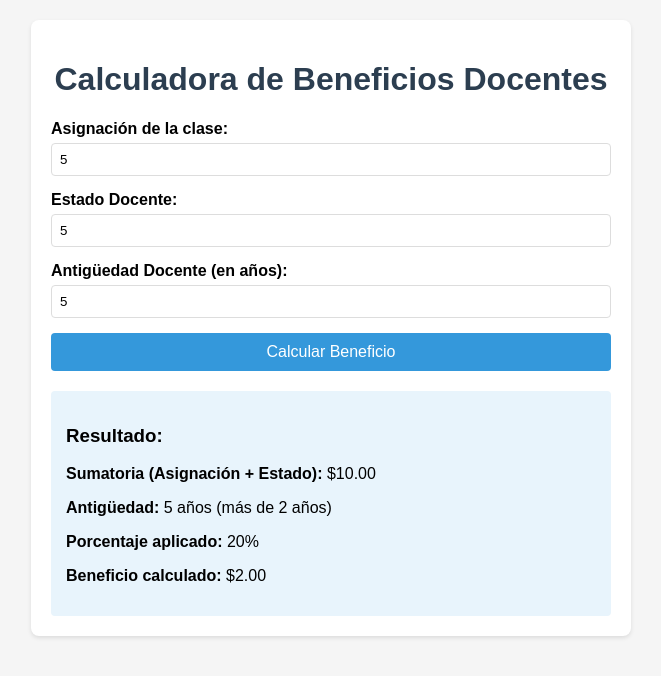
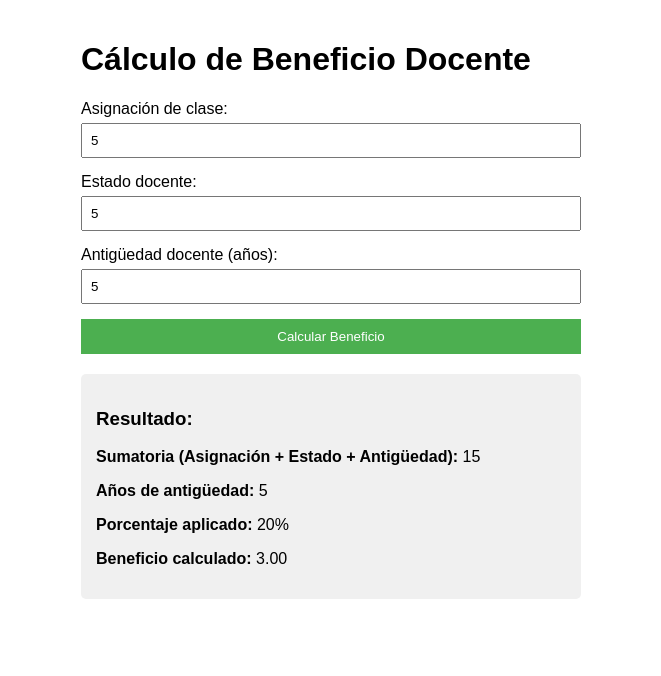
Before and after one commit to cristianmartinez06/calculadora_arraigo, a plain HTML site: page index.html in a window 1280 px wide. Both pictures are taken after typing "5", "5", "5" into the empty fields and a click on the button "Calcular Beneficio". Shown: the whole page, without its empty margins (309-970 px from the left). Drawn offline with Linux system fonts and the light colour scheme.

Commit message:
index.html

```diff
--- a/index.html
+++ b/index.html
@@ -3,127 +3,98 @@
 <head>
     <meta charset="UTF-8">
     <meta name="viewport" content="width=device-width, initial-scale=1.0">
-    <title>Calculadora de Beneficios Docentes</title>
+    <title>Cálculo de Beneficio Docente</title>
     <style>
         body {
             font-family: Arial, sans-serif;
-            max-width: 600px;
+            max-width: 500px;
             margin: 0 auto;
             padding: 20px;
-            background-color: #f5f5f5;
         }
-        .container {
-            background-color: white;
-            padding: 20px;
-            border-radius: 8px;
-            box-shadow: 0 2px 4px rgba(0,0,0,0.1);
-        }
-        h1 {
-            color: #2c3e50;
-            text-align: center;
-        }
-        .form-group {
+        .input-group {
             margin-bottom: 15px;
         }
         label {
             display: block;
             margin-bottom: 5px;
-            font-weight: bold;
         }
         input {
             width: 100%;
             padding: 8px;
-            border: 1px solid #ddd;
-            border-radius: 4px;
             box-sizing: border-box;
         }
         button {
-            background-color: #3498db;
+            background-color: #4CAF50;
             color: white;
             border: none;
-            padding: 10px 15px;
-            border-radius: 4px;
+            padding: 10px;
+            width: 100%;
             cursor: pointer;
-            width: 100%;
-            font-size: 16px;
         }
-        button:hover {
-            background-color: #2980b9;
-        }
-        #resultado {
+        #result {
             margin-top: 20px;
             padding: 15px;
-            background-color: #e8f4fc;
-            border-radius: 4px;
-            display: none;
+            background-color: #f0f0f0;
+            border-radius: 5px;
         }
     </style>
 </head>
 <body>
-    <div class="container">
-        <h1>Calculadora de Beneficios Docentes</h1>
+    <h1>Cálculo de Beneficio Docente</h1>
 
-        <div class="form-group">
-            <label for="asignacion">Asignación de la clase:</label>
-            <input type="number" id="asignacion" placeholder="Ingrese el monto">
+    <div class="input-group">
+        <label for="asignacion">Asignación de clase:</label>
+        <input type="number" id="asignacion" placeholder="Ingrese monto">
     </div>
 
-        <div class="form-group">
-            <label for="estado">Estado Docente:</label>
-            <input type="number" id="estado" placeholder="Ingrese el monto">
+    <div class="input-group">
+        <label for="estado">Estado docente:</label>
+        <input type="number" id="estado" placeholder="Ingrese monto">
     </div>
 
-        <div class="form-group">
-            <label for="antiguedad">Antigüedad Docente (en años):</label>
-            <input type="number" id="antiguedad" placeholder="Ingrese los años">
+    <div class="input-group">
+        <label for="antiguedad">Antigüedad docente (años):</label>
+        <input type="number" id="antiguedad" placeholder="Ingrese años">
     </div>
 
-        <button onclick="calcularPorcentaje()">Calcular Beneficio</button>
+    <button onclick="calcularBeneficio()">Calcular Beneficio</button>
 
-        <div id="resultado"></div>
-    </div>
+    <div id="result"></div>
 
     <script>
-        function calcularPorcentaje() {
-            // Obtener los valores de las variables
-            const asignacion = parseFloat(document.getElementById('asignacion').value) || 0;
-            const estado = parseFloat(document.getElementById('estado').value) || 0;
-            const antiguedad = parseFloat(document.getElementById('antiguedad').value) || 0;
+        function calcularBeneficio() {
+            // Obtener valores
+            const asignacion = Number(document.getElementById('asignacion').value) || 0;
+            const estado = Number(document.getElementById('estado').value) || 0;
+            const antiguedad = Number(document.getElementById('antiguedad').value) || 0;
 
-            // Calcular la sumatoria
-            const sumatoria = asignacion + estado;
+            // Calcular sumatoria de las TRES variables
+            const sumatoria = asignacion + estado + antiguedad;
 
-            // Determinar el porcentaje según la antigüedad
-            let porcentaje = 0;
-            let textoAntiguedad = "";
-
-            if (antiguedad > 10) {
+            // Determinar porcentaje según antigüedad
+            let porcentaje;
+            if (antiguedad >= 10) {
                 porcentaje = 60;
-                textoAntiguedad = "más de 10 años";
-            } else if (antiguedad > 6) {
+            } else if (antiguedad >= 6) {
                 porcentaje = 40;
-                textoAntiguedad = "más de 6 años";
-            } else if (antiguedad > 2) {
+            } else if (antiguedad >= 2) {
                 porcentaje = 20;
-                textoAntiguedad = "más de 2 años";
             } else {
                 porcentaje = 0;
-                textoAntiguedad = "2 años o menos";
             }
 
-            // Calcular el resultado
-            const resultado = sumatoria * (porcentaje / 100);
+            // Calcular beneficio
+            const beneficio = sumatoria * (porcentaje / 100);
 
-            // Mostrar el resultado
-            const resultadoElement = document.getElementById('resultado');
-            resultadoElement.innerHTML = `
+            // Mostrar resultado
+            const resultDiv = document.getElementById('result');
+            resultDiv.innerHTML = `
                 <h3>Resultado:</h3>
-                <p><strong>Sumatoria (Asignación + Estado):</strong> $${sumatoria.toFixed(2)}</p>
-                <p><strong>Antigüedad:</strong> ${antiguedad} años (${textoAntiguedad})</p>
+                <p><strong>Sumatoria (Asignación + Estado + Antigüedad):</strong> ${sumatoria}</p>
+                <p><strong>Años de antigüedad:</strong> ${antiguedad}</p>
                 <p><strong>Porcentaje aplicado:</strong> ${porcentaje}%</p>
-                <p><strong>Beneficio calculado:</strong> $${resultado.toFixed(2)}</p>
+                <p><strong>Beneficio calculado:</strong> ${beneficio.toFixed(2)}</p>
             `;
-            resultadoElement.style.display = 'block';
         }
     </script>
 </body>
```
Lines whose indentation alone changed are shown as unchanged.
